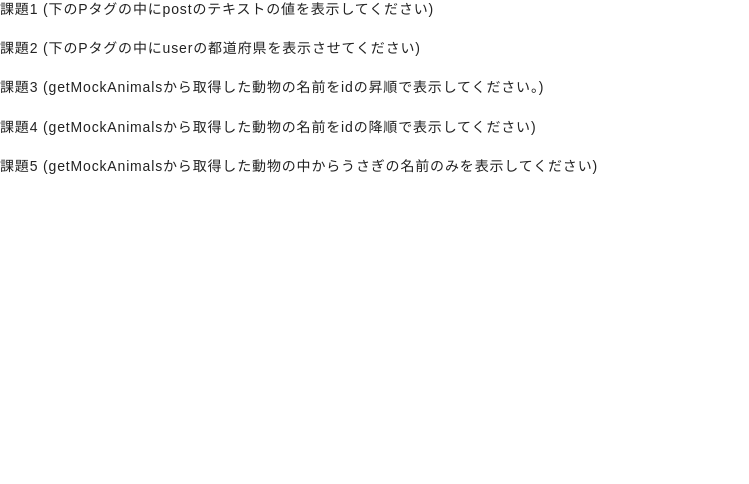
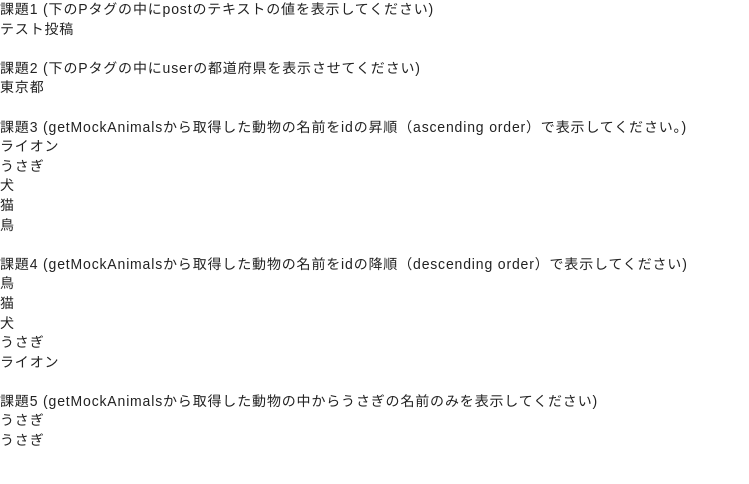
Before and after one commit to abeshi03/hc-test, a Next.js app: page /tests in a window 1280 px wide. Shown: the top 484 px of the page, without its empty margins (0-749 px from the left). Built offline with nearby package versions, Linux system fonts and the light colour scheme.

Commit message:
Assignment

```diff
--- a/src/pages/index.tsx
+++ b/src/pages/index.tsx
@@ -12,6 +12,7 @@ const Top: FC = () => {
         <Link href="/users">ユーザー一覧ページへ</Link>
         <Link href="/mock">モックページへ</Link>
         <Link href="/count">カウントページ</Link>
+        <Link href="/tests">テストページ</Link>
       </div>
     </Layout>
   )
--- a/src/pages/mock/service.ts
+++ b/src/pages/mock/service.ts
@@ -46,6 +46,16 @@ export const useService = () => {
     return getMockAnimals()
   }
 
+  const { data } = getAnimals()
+
+  const rabbit = (() => {
+    return data.animals.find((animal) => animal.name === "うさぎ")
+  })()
+
   return {
+    rabbit,
+    user,
+    post,
+    getAnimals
   }
 }
--- a/src/pages/tests/index.tsx
+++ b/src/pages/tests/index.tsx
@@ -1,31 +1,46 @@
-import { useService } from "../mock/service";
+import { useService } from "../mock/service"
 
-const TestsPage = () => {
+export const TestsPage = () => {
+  const {
+    user,
+    post,
+    getAnimals,
+    rabbit,
+  } = useService()
 
-  const {} = useService()
+  const { data } = getAnimals();
 
   return (
     <div>
       <p>課題1 (下のPタグの中にpostのテキストの値を表示してください)</p>
-      {/*<p></p>*/}
+      <p>{post.text}</p>
 
       <br/>
       <p>課題2 (下のPタグの中にuserの都道府県を表示させてください)</p>
-      {/*<p></p>*/}
+      <p>{user.address.prefecture}</p>
 
       <br/>
-      <p>課題3 (getMockAnimalsから取得した動物の名前をidの昇順で表示してください。)</p>
-      {/* ここに動物全てを表示する処理を書く  */}
+      <p>課題3 (getMockAnimalsから取得した動物の名前をidの昇順（ascending order）で表示してください。)</p>
+
+      {data.animals.map((animal) => (
+        <p key={animal.id}>{animal.name}</p>
+      ))}
 
       <br/>
-      <p>課題4 (getMockAnimalsから取得した動物の名前をidの降順で表示してください)</p>
-      {/* ここに動物全てを表示する処理を書く  */}
+      <p>課題4 (getMockAnimalsから取得した動物の名前をidの降順（descending order）で表示してください)</p>
+      {data.animals.sort((a, b) => b.id - a.id).map((animal) => (
+        <p key={animal.id}>{animal.name}</p>
+      ))}
 
       <br/>
       <p>課題5 (getMockAnimalsから取得した動物の中からうさぎの名前のみを表示してください)</p>
-      {/*<p>うさぎ</p> ここにうさぎが表示されればOK*/}
+
+      {data.animals.filter(animal => animal.name === "うさぎ").map((rabbit) => (
+        <p key={rabbit.id}>{rabbit.name}</p>
+      ))}
+
+      <p>{rabbit.name}</p>
     </div>
   )
 }
-
 export default TestsPage
```
